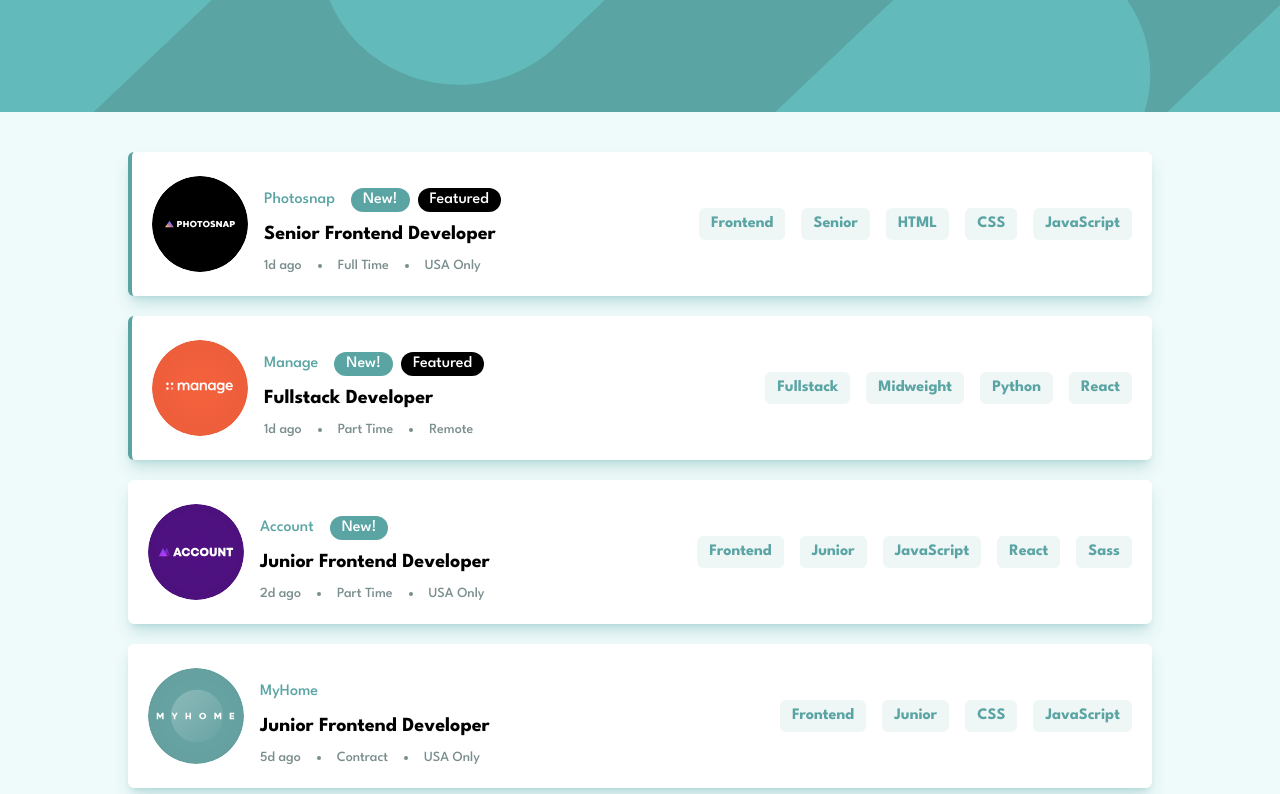
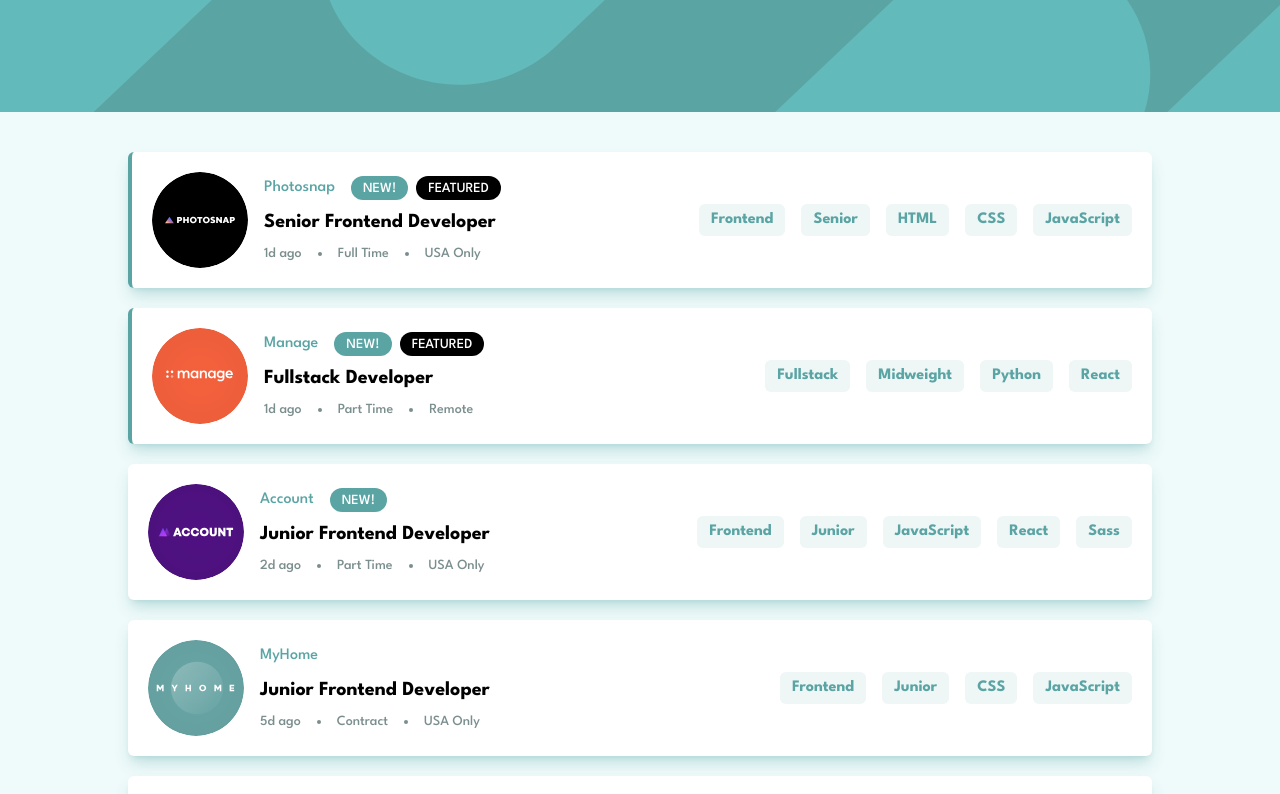
Before and after one commit to coderSuresh/static-job-listings-master, a React (Vite) app: page / in a window 1280 px wide. Shown: the top 794 px of the page. Built offline with nearby package versions, Linux system fonts and the light colour scheme.

Commit message:
refactor: separate new or featured cards

```diff
--- a/src/components/Card.jsx
+++ b/src/components/Card.jsx
@@ -1,6 +1,8 @@
 import Technologies from "./Technologies"
+import MoreInfo from "./MoreInfo"
+import NewOrFeatured from "./NewOrFeatured"
 
-const Card = ({data}) => {
+const Card = ({ data }) => {
 
     const { company, logo, new: isNew, featured: isFeatured, position, role, level, postedAt, contract, location, languages, tools } = data
     const tech = [role, level, ...languages, ...tools]
@@ -11,28 +13,16 @@ const Card = ({data}) => {
 
                 <img src={logo} className='md:w-24 md:h-24 w-12 h-12 rounded-full md:relative md:left-0 md:top-0 absolute left-4 top-[-1.5rem]' alt="company logo" />
 
-                <div className='mt-4'>
+                <div className='md:mt-0 mt-4'>
                     <div className='flex gap-4'>
                         <p className='text-primary'>{company}</p>
-                        {
-                            isNew || isFeatured ?
-                                <div className='flex gap-2'>
-                                    {isNew && <div className='rounded-xl bg-primary text-white px-3'>New!</div>}
-                                    {isFeatured && <div className='rounded-xl bg-black text-white px-3'>Featured</div>}
-                                </div>
-                                : ""
-                        }
+                        <NewOrFeatured isNew={isNew} isFeatured={isFeatured} />
                     </div>
+
 
                     <h2 className='font-semibold mt-2 text-xl hover:text-primary cursor-pointer'>{position}</h2>
 
-                    <div className='flex text-sm items-center gap-x-4 mt-2'>
-                        <p className='text-grayish-cyan'>{postedAt}</p>
-                        <span className='h-1 w-1 bg-grayish-cyan rounded-full'></span>
-                        <p className='text-grayish-cyan'>{contract}</p>
-                        <span className='h-1 w-1 bg-grayish-cyan rounded-full'></span>
-                        <p className='text-grayish-cyan'>{location}</p>
-                    </div>
+                    <MoreInfo postedAt={postedAt} location={location} contract={contract} />
                 </div>
 
             </div>
--- /dev/null
+++ b/src/components/MoreInfo.jsx
@@ -0,0 +1,13 @@
+const MoreInfo = ({postedAt, contract, location}) => {
+    return (
+        <div className='flex text-sm items-center gap-x-4 mt-2'>
+            <p className='text-grayish-cyan'>{postedAt}</p>
+            <span className='h-1 w-1 bg-grayish-cyan rounded-full'></span>
+            <p className='text-grayish-cyan'>{contract}</p>
+            <span className='h-1 w-1 bg-grayish-cyan rounded-full'></span>
+            <p className='text-grayish-cyan'>{location}</p>
+        </div>
+    )
+}
+
+export default MoreInfo
--- /dev/null
+++ b/src/components/NewOrFeatured.jsx
@@ -0,0 +1,12 @@
+const NewOrFeatured = ({ isNew, isFeatured, }) => {
+    return (
+        (isNew || isFeatured) ?
+            <div className='flex gap-2'>
+                {isNew && <div className='rounded-xl bg-primary text-white px-3 uppercase text-sm'><span className="block mt-[3px]">New!</span></div>}
+                {isFeatured && <div className='rounded-xl bg-black text-white px-3 uppercase text-sm'><span className="block mt-[3px]">Featured</span></div>}
+            </div>
+            : ""
+    )
+}
+
+export default NewOrFeatured
--- a/src/styles/styles.css
+++ b/src/styles/styles.css
@@ -604,6 +604,14 @@ video {
   margin-top: 100px;
 }
 
+.mt-0 {
+  margin-top: 0px;
+}
+
+.mt-\[3px\] {
+  margin-top: 3px;
+}
+
 .block {
   display: block;
 }
@@ -843,6 +851,10 @@ video {
   padding-bottom: 1rem;
 }
 
+.pb-0 {
+  padding-bottom: 0px;
+}
+
 .text-center {
   text-align: center;
 }
@@ -863,6 +875,10 @@ video {
 
 .font-semibold {
   font-weight: 600;
+}
+
+.uppercase {
+  text-transform: uppercase;
 }
 
 .leading-3 {
@@ -969,6 +985,10 @@ body {
     margin-top: 0px;
   }
 
+  .md\:mt-4 {
+    margin-top: 1rem;
+  }
+
   .md\:flex {
     display: flex;
   }
```
